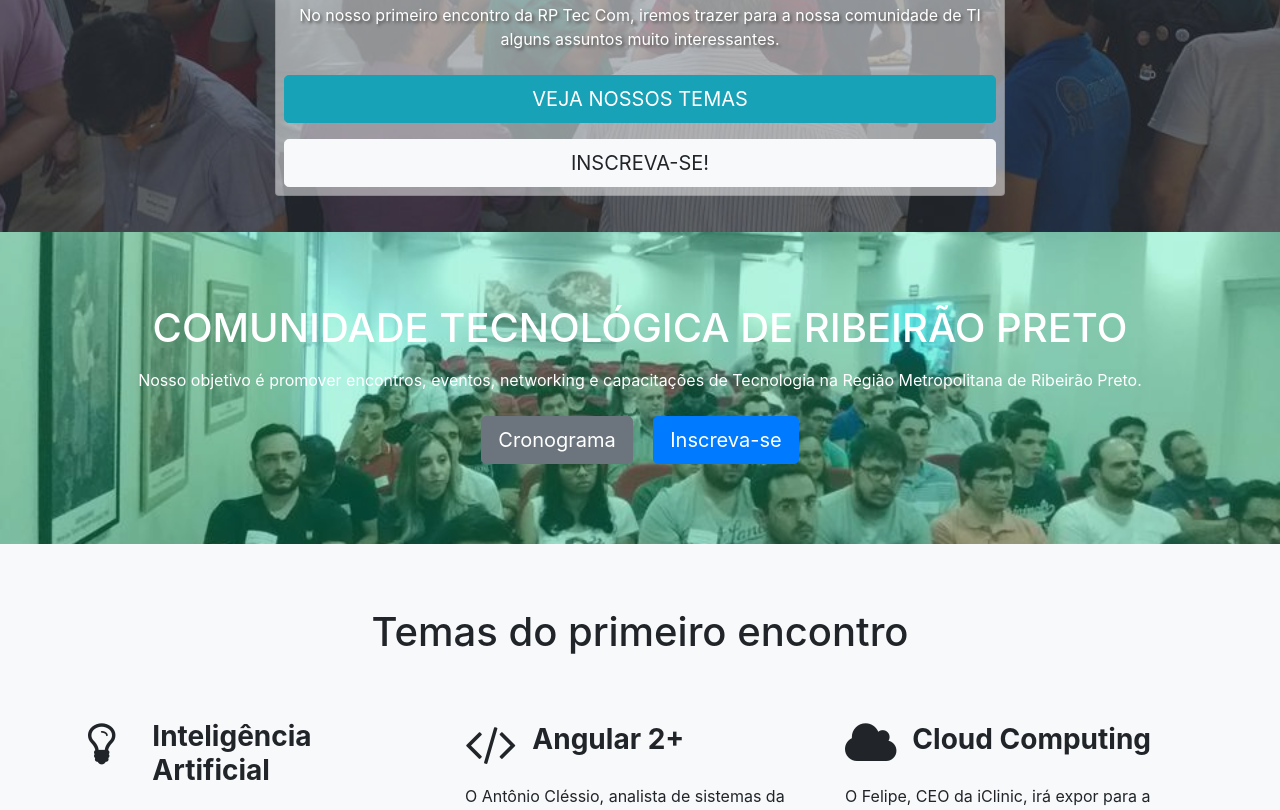
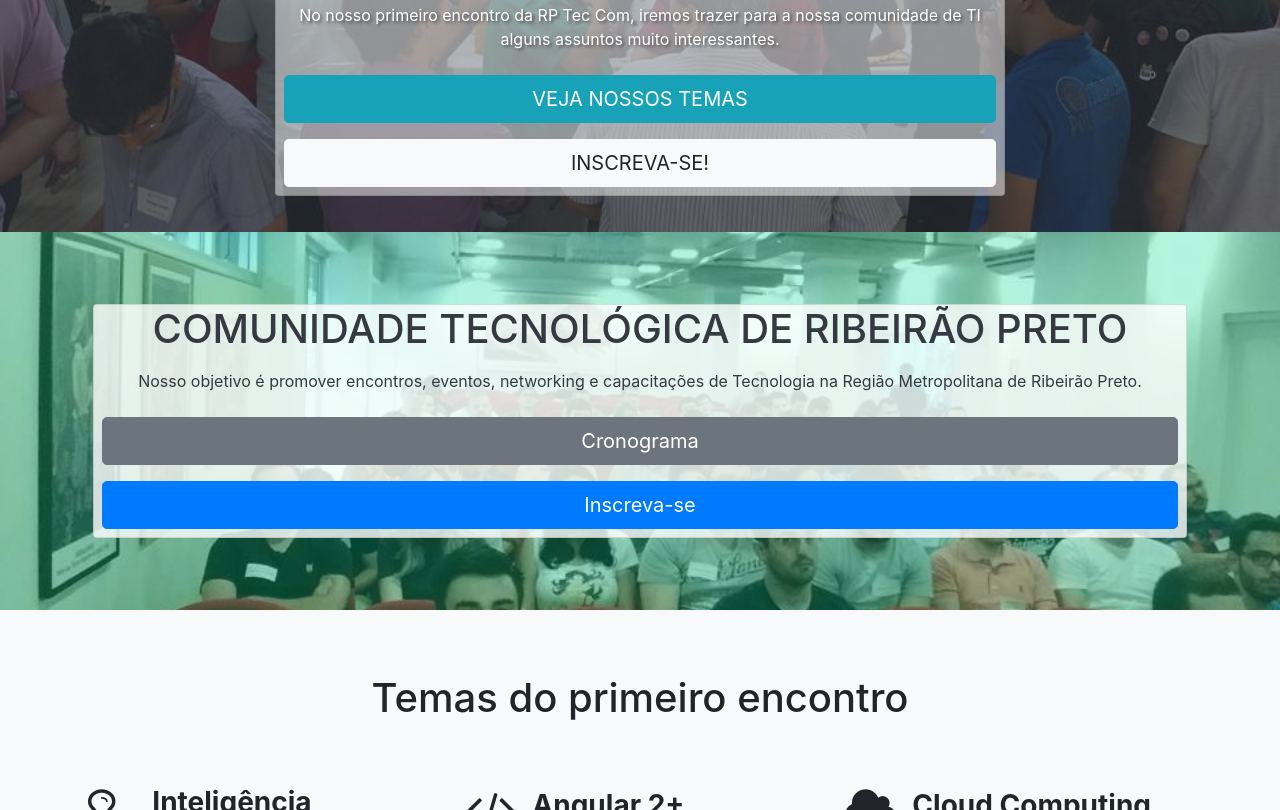
Before and after one commit to lucasbuetto/RPTecCom.web.site, a website: page app/index.html in a window 1280 px wide. Shown: the part 568-1378 px from the top of the page. Drawn offline with nearby package versions, Linux system fonts and the light colour scheme; files that its build step writes are made by us from their sources.

Commit message:
#8 Solved read problem

```diff
--- a/app/assets/scss/theme.scss
+++ b/app/assets/scss/theme.scss
@@ -86,8 +86,12 @@ body > * {
 .card {
 
 
-  &.card-transparent {
+  &.transparency-08 {
+    background-color: rgba(white, 0.8);
+  }
+  &.transparency-05 {
     background-color: rgba(white, 0.5);
+  }
 
     .img-title {
       margin: 20px;
@@ -100,7 +104,6 @@ body > * {
       background-color: rgba(white, 0.8);
     }
   }
-}
 
 .front-page {
   background-size:cover;
@@ -128,21 +131,21 @@ body > * {
 .section-primary {
 	@extend .front-page;
   &:before {
-    background: rgba(map-get($theme-colors,"primary"),.75);
+    background: rgba(map-get($theme-colors,"primary"), .75);
 	}
 }
 
 .section-secondary {
 	@extend .front-page;
   &:before {
-    background: rgba(map-get($theme-colors,"secondary"),.75);
+    background: rgba(map-get($theme-colors,"secondary"), .75);
 	}
 }
 
 .section-info {
 	@extend .front-page;
   &:before {
-    background: rgba(map-get($theme-colors,"info"),.75);
+    background: rgba(map-get($theme-colors,"info"), .75);
 	}
 }
 
--- a/app/index.html
+++ b/app/index.html
@@ -77,7 +77,7 @@ px"> </a>
     <div class="container">
       <div class="row">
         <div class="col-lg-8 offset-lg-2 text-white text-center">
-          <div class="card card-transparent">
+          <div class="card transparency-05">
 
             <img class="img-title img-fluid d-block" src="assets/images/logo/logo-color-slogan-white.svg">
             <h1 class="mt-1 display-4 shadowed-text">
@@ -103,10 +103,12 @@ px"> </a>
     <div class="container p-2">
       <div class="row mx-auto">
         <div class="col-md-12">
-          <h1 class="mb-3">COMUNIDADE TECNOLÓGICA DE RIBEIRÃO PRETO</h1>
-          <p class="">Nosso objetivo é promover encontros, eventos, networking e capacitações de Tecnologia na Região Metropolitana de Ribeirão Preto. </p>
-          <a href="#schedule" class="btn btn-lg m-2 btn-secondary">Cronograma</a>
-          <a class="btn btn-primary btn-lg m-2" href="#register">Inscreva-se</a>
+          <div class="card transparency-08">
+            <h1 class="mb-3 text-dark">COMUNIDADE TECNOLÓGICA DE RIBEIRÃO PRETO</h1>
+            <p class="text-dark">Nosso objetivo é promover encontros, eventos, networking e capacitações de Tecnologia na Região Metropolitana de Ribeirão Preto. </p>
+            <a href="#schedule" class="btn btn-lg m-2 btn-secondary">Cronograma</a>
+            <a class="btn btn-primary btn-lg m-2" href="#register">Inscreva-se</a>
+          </div>
         </div>
       </div>
     </div>
```
